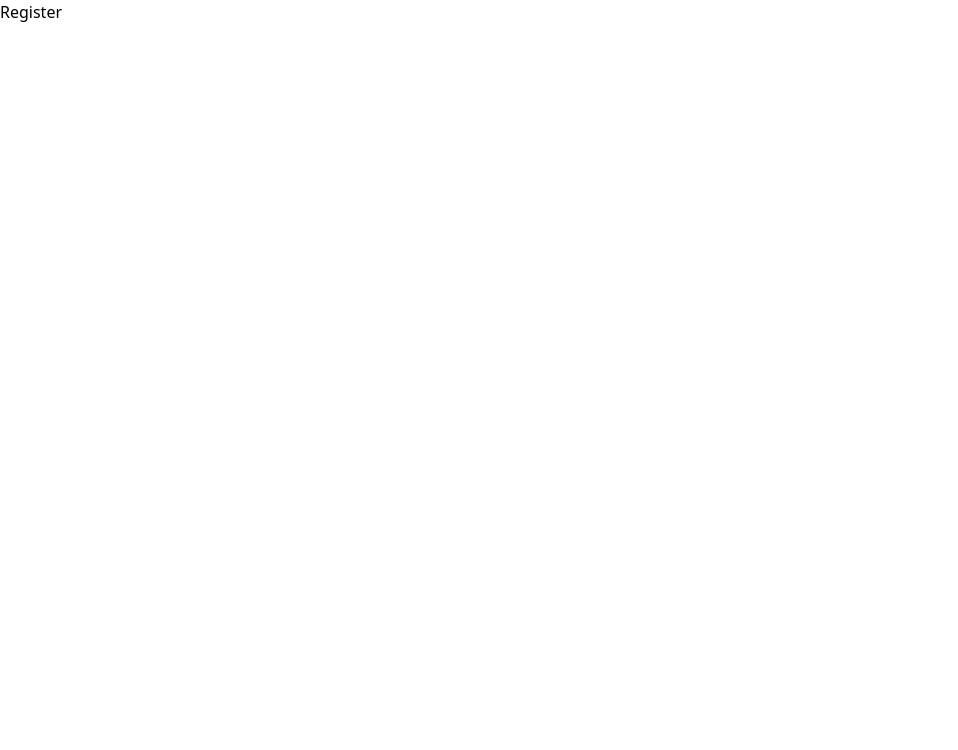
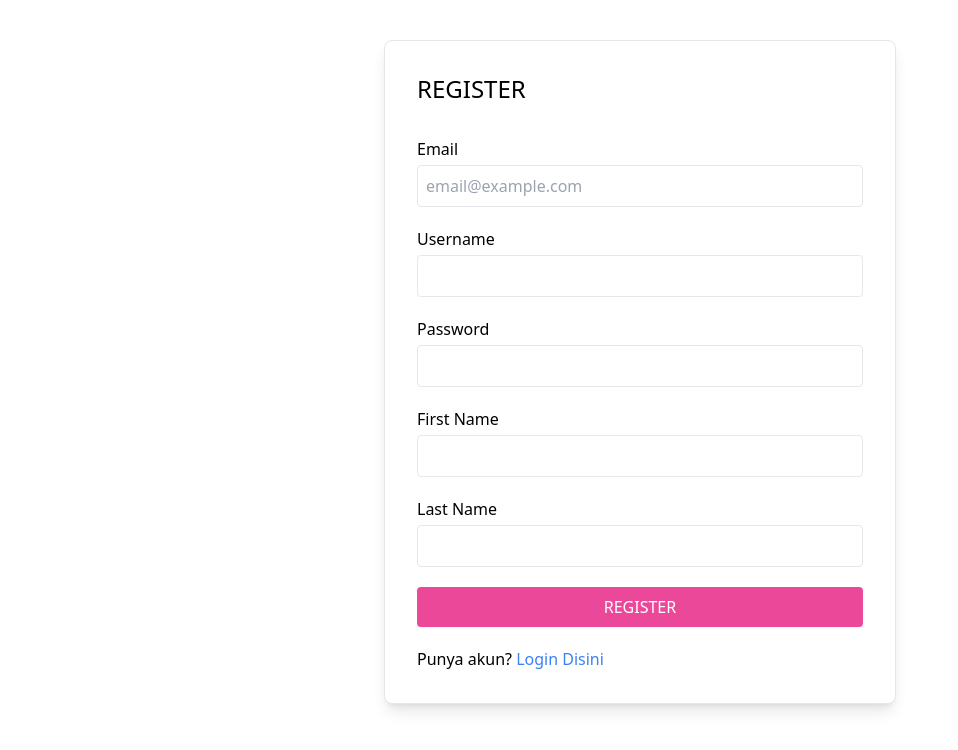
Before and after one commit to Cleign1/weeklyfe, a React (Create React App) app: page /register in a window 1280 px wide. Shown: the top 750 px of the page, without its empty margins (0-958 px from the left). Built offline with nearby package versions, Linux system fonts and the light colour scheme.

Commit message:
on sync with the instructor

```diff
--- a/src/App.js
+++ b/src/App.js
@@ -1,17 +1,17 @@
 import { BrowserRouter, Route, Routes } from "react-router-dom";
-import NotFound from "./pages/NotFound";
-
+import NotFound from "./Pages/NotFound";
+import Login from "./Pages/Login";
+import Register from "./Pages/Register";
 
 function App() {
   return (
     <BrowserRouter>
       <Routes>
-        <Route path="/" element={<>Home Page</>}/>
-        <Route path="/login" element={<>login</>}/>
-        <Route path="/register" element={<>Register</>}/>
+        <Route path="/" element={<>Home Page</>} />
+        <Route path="/login" element={<Login />} />
+        <Route path="/register" element={<Register />} />
 
-        <Route path="*" element={<NotFound/>}/>
-
+        <Route path="*" element={<NotFound />} />
       </Routes>
     </BrowserRouter>
   );
--- /dev/null
+++ b/src/Components/PrimaryButton.js
@@ -0,0 +1,5 @@
+export default function PrimaryButton({ className, children }) {
+    return (
+        <button className={`bg-pink-500 hover:bg-pink-600 transition py-2 text-white font-medium rounded ${className}`}>{children}</button>
+    )
+}
--- /dev/null
+++ b/src/Components/TextInput.js
@@ -0,0 +1,5 @@
+export default function TextInput({ type, id, placeholder, className, onChange }) {
+    return (
+        <input type={type} id={id} placeholder={placeholder} className={`border p-2 rounded mt-1 ${className}`} onChange={onChange} />
+    )
+}
--- /dev/null
+++ b/src/Layouts/AuthLayout.js
@@ -0,0 +1,11 @@
+export default function AuthLayout({ children }) {
+    return (
+        <div className="bg-white h-screen pt-10">
+            <div className="mx-auto max-w-lg shadow-lg rounded-lg border p-8 bg-white">
+
+                {children}
+
+            </div>
+        </div>
+    )
+}
--- a/src/pages/Login.js
+++ b/src/pages/Login.js
@@ -1,3 +1,45 @@
+import React, { useState } from "react";
+import TextInput from "../Components/TextInput";
+import PrimaryButton from "../Components/PrimaryButton";
+import { Link } from "react-router-dom";
+import AuthLayout from "../Layouts/AuthLayout";
+
 export default function Login() {
+    const [email, setEmail] = useState(null);
+    const [password, setPassword] = useState(null);
 
+    function handleLogin(e) {
+        e.preventDefault()
+
+        console.log(`Email : ${email}`)
+        console.log(`Password : ${password}`)
+    }
+
+    return (
+        <AuthLayout>
+
+            <h1 className="font-medium text-2xl">LOGIN</h1>
+
+            <form onSubmit={handleLogin} className="mt-8">
+                <div className="space-y-5">
+                    <div>
+                        <label htmlFor="email">Email</label>
+                        <TextInput type="email" id="email" placeholder="email@example.com" className="block w-full" onChange={(e) => setEmail(e.target.value)} />
+                    </div>
+
+                    <div>
+                        <label htmlFor="password">Password</label>
+                        <TextInput type="password" id="password" className="block w-full" onChange={(e) => setPassword(e.target.value)} />
+                    </div>
+
+                    <PrimaryButton className="w-full">LOGIN</PrimaryButton>
+
+                    <div>
+                        Gapunya akun ? <Link to="/register" className="text-blue-500 hover:underline">Daftar Disini</Link>
+                    </div>
+                </div>
+            </form>
+
+        </AuthLayout>
+    )
 }
--- a/src/pages/NotFound.js
+++ b/src/pages/NotFound.js
@@ -1,13 +1,13 @@
 import { Link } from "react-router-dom";
 
 export default function NotFound() {
-    return(
-
-        <div className="bg-yellow-400 flex items-center justify-center h-full text-white">
-            <h1 className="font-bold text-9xl">404</h1>
-            <h2 className="font-medium text-2xl">Sorry, page not found</h2>
-            <Link to="/" className="text-blue-700 hover:underline">Back to home</Link>
+    return (
+        <div className="bg-pink-400 h-screen">
+            <div className="flex flex-col gap-5 items-center justify-center h-full text-white">
+                <h1 className="font-bold text-9xl">404</h1>
+                <h2 className="font-medium text-2xl">Sorry, page not found</h2>
+                <Link to="/" className="text-blue-500 hover:underline">Back to Home</Link>
+            </div>
         </div>
-
     )
 }
--- /dev/null
+++ b/src/pages/Register.js
@@ -0,0 +1,64 @@
+import React, { useState } from "react";
+import TextInput from "../Components/TextInput";
+import PrimaryButton from "../Components/PrimaryButton";
+import { Link } from "react-router-dom";
+import AuthLayout from "../Layouts/AuthLayout";
+
+export default function Register() {
+    const [email, setEmail] = useState(null);
+    const [username, setUsername] = useState(null);
+    const [password, setPassword] = useState(null);
+    const [firstName, setFirstName] = useState(null);
+    const [lastName, setLastName] = useState(null);
+
+    function handleRegister(e) {
+        e.preventDefault()
+
+        console.log(`Email : ${email}`)
+        console.log(`username : ${username}`)
+        console.log(`Password : ${password}`)
+        console.log(`firstName : ${firstName}`)
+        console.log(`lastName : ${lastName}`)
+    }
+
+    return (
+        <AuthLayout >
+            <h1 className="font-medium text-2xl">REGISTER</h1>
+
+            <form onSubmit={handleRegister} className="mt-8">
+                <div className="space-y-5">
+                    <div>
+                        <label htmlFor="email">Email</label>
+                        <TextInput type="email" id="email" placeholder="email@example.com" className="block w-full" onChange={(e) => setEmail(e.target.value)} />
+                    </div>
+
+                    <div>
+                        <label htmlFor="username">Username</label>
+                        <TextInput type="text" id="username" className="block w-full" onChange={(e) => setUsername(e.target.value)} />
+                    </div>
+
+                    <div>
+                        <label htmlFor="password">Password</label>
+                        <TextInput type="password" id="password" className="block w-full" onChange={(e) => setPassword(e.target.value)} />
+                    </div>
+
+                    <div>
+                        <label htmlFor="firstName">First Name</label>
+                        <TextInput type="text" id="firstName" className="block w-full" onChange={(e) => setFirstName(e.target.value)} />
+                    </div>
+
+                    <div>
+                        <label htmlFor="lastName">Last Name</label>
+                        <TextInput type="text" id="lastName" className="block w-full" onChange={(e) => setLastName(e.target.value)} />
+                    </div>
+
+                    <PrimaryButton className="w-full">REGISTER</PrimaryButton>
+
+                    <div>
+                        Punya akun? <Link to="/login" className="text-blue-500 hover:underline">Login Disini</Link>
+                    </div>
+                </div>
+            </form>
+        </AuthLayout>
+    )
+}
```
